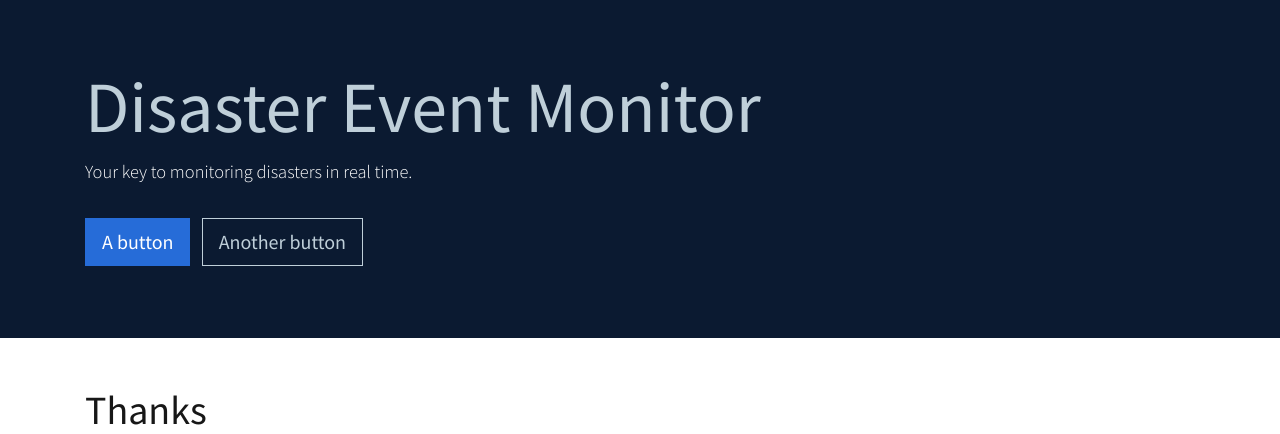
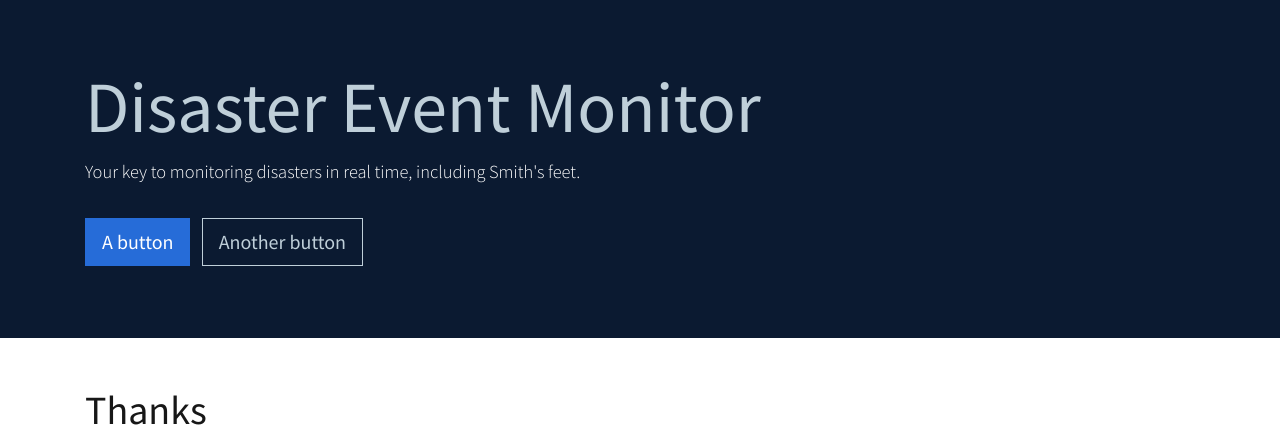
Before and after one commit to abdulelakiri/Varsity-Hacking-Team, a Flask app: page / in a window 1280 px wide. Shown: the part 72-506 px from the top of the page. Run offline with Flask 2, Linux system fonts and the light colour scheme; some libraries are stand-ins or nearby versions.

Commit message:
jokes change

```diff
--- a/webpage/templates/base.html
+++ b/webpage/templates/base.html
@@ -52,7 +52,8 @@
     <div class="jumbotron bg-dark text-white mb-0">
       <div class="container">
         <h1 class="display-3 text-light">Disaster Event Monitor</h1>
-        <div class="lead mb-3">Your key to monitoring disasters in real time.</div>
+        <div class="lead mb-3">Your key to monitoring disasters in real time, including Smith's feet.
+        </div>
         <div class="mt-4">
           <a href="#!" class="btn btn-primary btn-lg my-2 mr-2">
             <span>A button</span>
```
